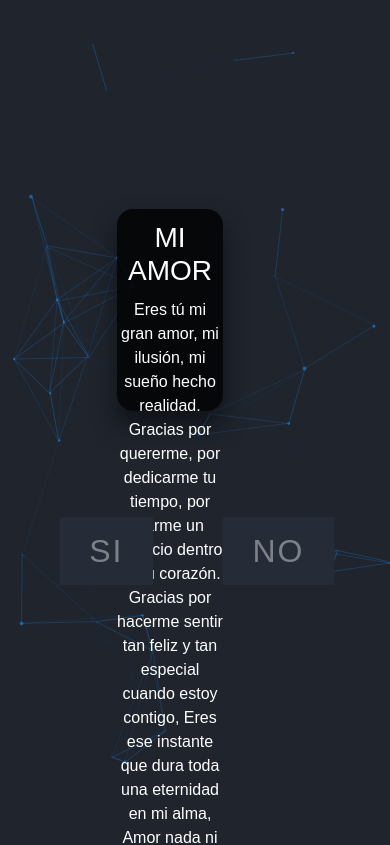
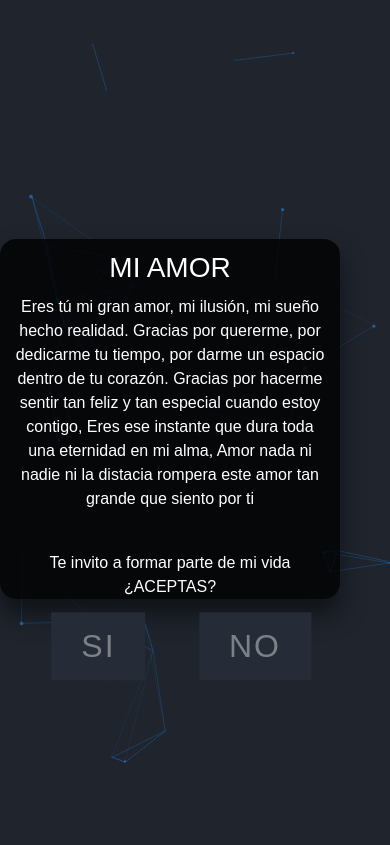
Before and after one commit to Jeanch78/tesoro, a plain HTML site: page index.html in a window 390 px wide. Shown: the top 845 px of the page. Drawn offline with nearby package versions, Linux system fonts and the light colour scheme; some packages are replaced by stand-ins of ours; a script that the page names is missing.

Commit message:
Update index.html

```diff
--- a/index.html
+++ b/index.html
@@ -34,11 +34,6 @@
         font-size: 28px;
     }
 
-    h3 {
-        margin-top: 100px;
-        color: #fff;
-    }
-
     .padre {
         height: 100vh;
         width: 100vw;
@@ -73,28 +68,121 @@
         transform: translateY(40%) translateX(-80%);
     }
 
-    @media (max-width: 720px) {
+    @media (max-width: 1025px) {
         #si {
-            left: 25%;
+            left: 33%;
             transform: translateY(40%) translateX(-20%);
         }
 
         #no {
-            left: 75%;
+            left: 62%;
             transform: translateY(40%) translateX(-80%);
+        }
+
+        .hijo {
+            width: 60%;
+            height: 60%;
+        }
+
+        .caja {
+            width: 50%;
+            height: 40%;
+            padding: 0px 15px;
+            background: rgb(0, 0, 0, 0.8);
+            box-sizing: border-box;
+            box-shadow: 0 15px 25px rgb(0, 0, 0, 0.5);
+            border-radius: 1em;
+
         }
     }
 
-    @media (max-width: 570px) {
+    @media (max-width: 720px) {
+        #si {
+            left: 25%;
+            transform: translateY(250%) translateX(-20%);
+        }
+
         #no {
-            left: 80%;
-            transform: translateY(140%) translateX(-80%);
+            left: 75%;
+            transform: translateY(250%) translateX(-80%);
+        }
+
+        .hijo {
+            width: 80%;
+            height: 30%;
+        }
+
+        .caja {
+            width: 100%;
+            height: 80%;
+            padding: 0px 15px;
+            background: rgb(0, 0, 0, 0.8);
+            box-sizing: border-box;
+            box-shadow: 0 15px 25px rgb(0, 0, 0, 0.5);
+            border-radius: 1em;
+
+        }
+    }
+
+    @media (max-width: 550px) {
+        #no {
+            left: 74%;
+            transform: translateY(270%) translateX(-80%);
         }
 
         #si {
-            left: 20%;
-            transform: translateY(140%) translateX(-20%);
+            left: 18%;
+            transform: translateY(270%) translateX(-20%);
         }
+
+        .hijo {
+            width: 90%;
+            height: auto;
+        }
+
+        .caja {
+            width: 90%;
+            height: 80%;
+            background: rgb(0, 0, 0, 0.8);
+            box-sizing: border-box;
+            box-shadow: 0 15px 25px rgb(0, 0, 0, 0.5);
+            border-radius: 1em;
+
+        }
+    }
+    @media (max-width: 470px) {
+        #no {
+            left: 74%;
+            transform: translateY(280%) translateX(-80%);
+        }
+
+        #si {
+            left: 18%;
+            transform: translateY(280%) translateX(-20%);
+        }
+
+        .hijo {
+            width: auto;
+            height: auto;
+        }
+
+        .caja {
+            width: 90%;
+            height: 80%;
+            background: rgb(0, 0, 0, 0.8);
+            box-sizing: border-box;
+            box-shadow: 0 15px 25px rgb(0, 0, 0, 0.5);
+            border-radius: 1em;
+
+        }
+
+    h1 {
+        margin: auto;
+        padding-top: 12px;
+        color: #fff;
+        margin-top: 10px;
+        font-size: 28px;
+    }
     }
 
     /* botones */
@@ -248,7 +336,7 @@
                     realidad. Gracias por quererme, por dedicarme tu tiempo,
                     por darme un espacio dentro de tu corazón. Gracias por hacerme sentir tan feliz
                     y tan especial cuando estoy contigo, Eres ese instante que dura toda una eternidad en mi alma, Amor
-                    nada ni nadie ni la distacia rompera este amor tan grande que siento por ti.</p>
+                    nada ni nadie ni la distacia rompera este amor tan grande que siento por ti</p>
                 <br>
                 <p>Te invito a formar parte de mi vida ¿ACEPTAS?</p>
             </div>
```
